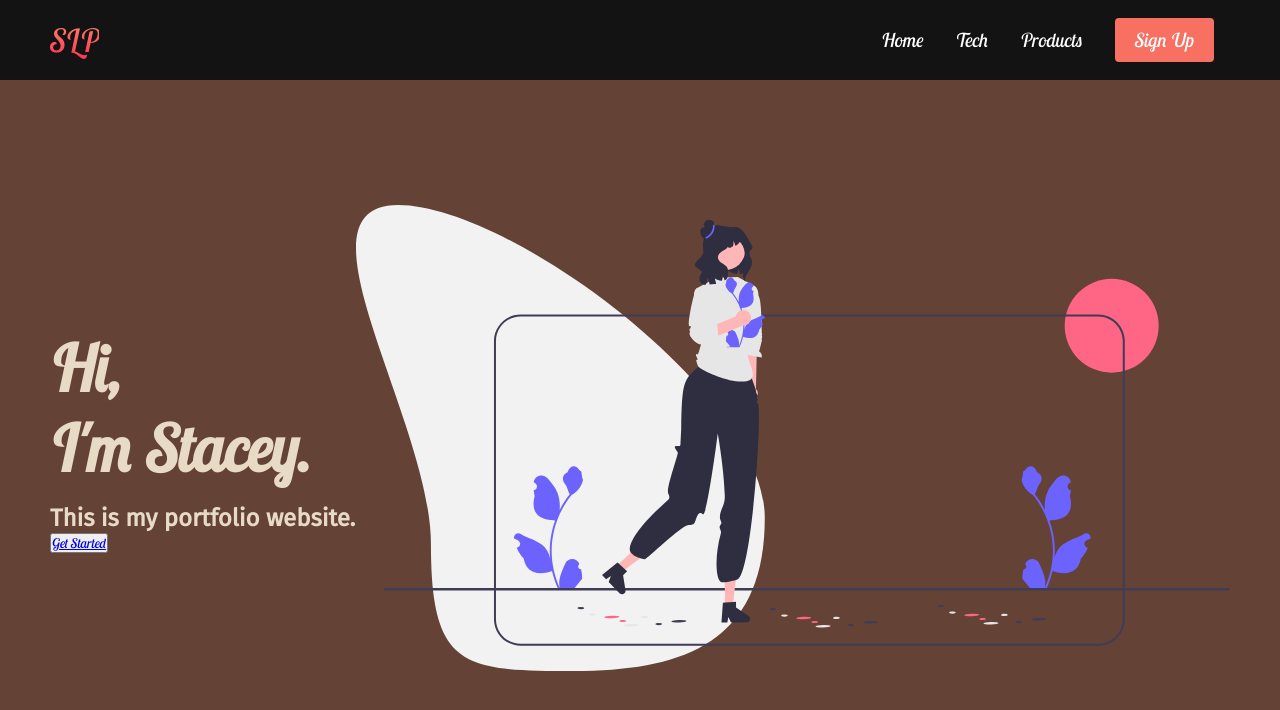
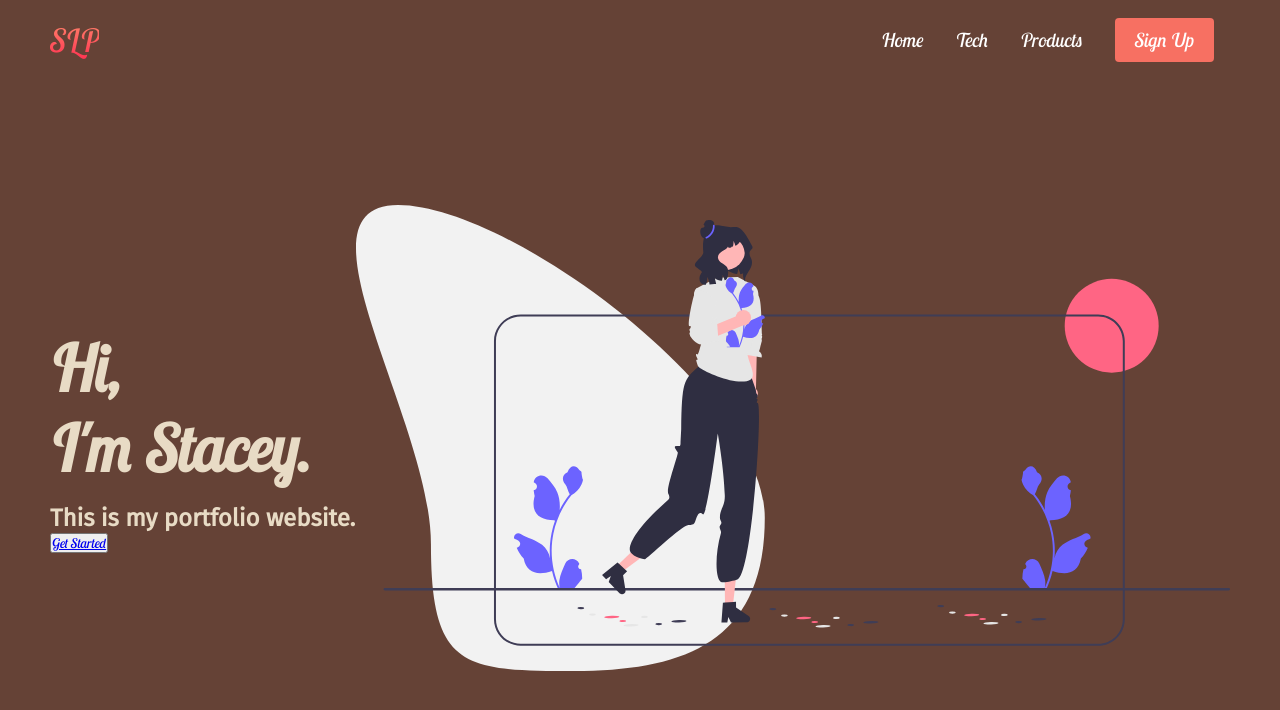
Before and after one commit to slpop/html-css-js-site, a plain HTML site: page index.html in a window 1280 px wide. Drawn offline with Linux system fonts and the light colour scheme.

Commit message:
navbar background

```diff
--- a/styles.css
+++ b/styles.css
@@ -6,7 +6,7 @@
 }
 
 .navbar {
-    background: #131313;
+    background: #654236;
     height: 80px;
     display: flex;
     justify-content: center;
```
